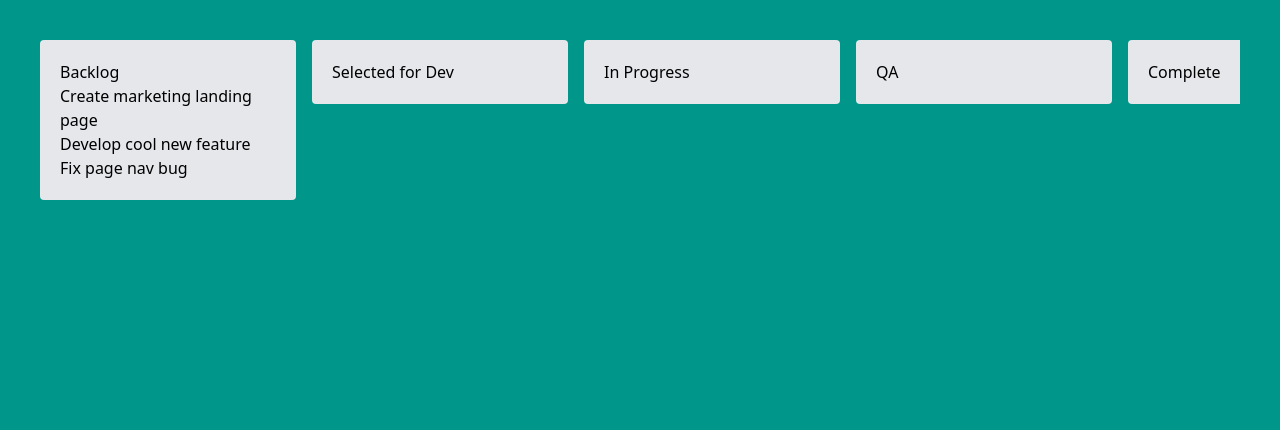
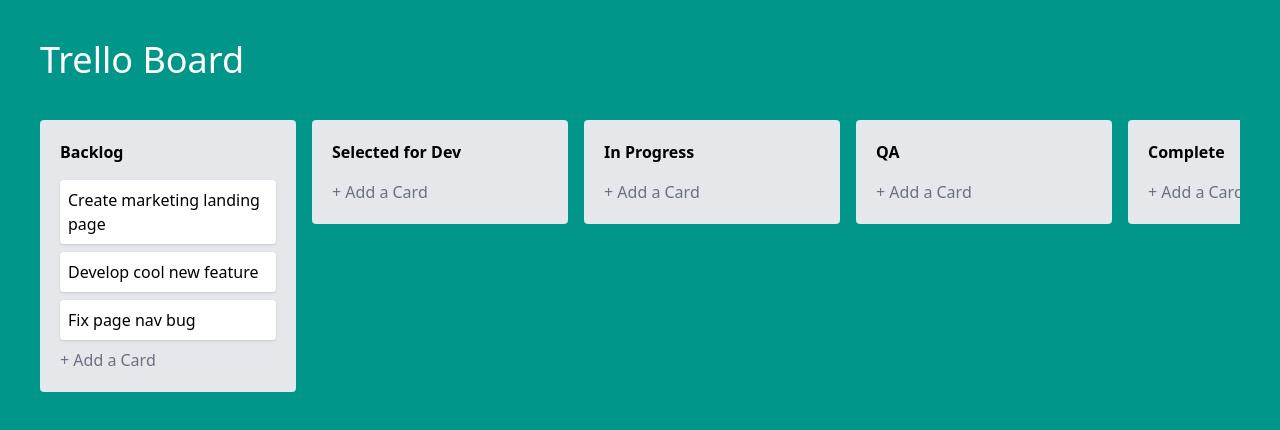
Before and after one commit to Guilherme-Ferreti/Trello-Board, a Nuxt app: page / in a window 1280 px wide. Shown: the top 430 px of the page. Built offline with nearby package versions, Linux system fonts and the light colour scheme.

Commit message:
feat: add TrelloBoardTask component and app title

```diff
--- a/app/app.vue
+++ b/app/app.vue
@@ -1,5 +1,6 @@
 <template>
   <div class="p-2.5 h-screen bg-teal-600 overflow-auto">
+    <h1 class="text-4xl text-white mb-2.5">Trello Board</h1>
     <TrelloBoard />
   </div>
 </template>
--- a/app/components/TrelloBoard.vue
+++ b/app/components/TrelloBoard.vue
@@ -5,15 +5,17 @@
       class="bg-gray-200 p-1.25 rounded min-w-16"
       :key="column.id"
     >
-      <header>{{ column.title }}</header>
-      <ul>
-        <li
+      <header class="font-bold mb-1">{{ column.title }}</header>
+      <div>
+        <TrelloBoardTask
           v-for="task in column.tasks"
           :key="task.id"
-        >
-          {{ task.title }}
-        </li>
-      </ul>
+          :task="task"
+        />
+        <footer>
+          <button class="text-gray-500">+ Add a Card</button>
+        </footer>
+      </div>
     </div>
   </div>
 </template>
--- /dev/null
+++ b/app/components/TrelloBoardTask.vue
@@ -0,0 +1,16 @@
+<template>
+  <div
+    class="bg-white p-0.5 mb-0.5 rounded shadow-sm max-w-full"
+    :title="task.createdAt.toLocaleDateString()"
+  >
+    <span>{{ task.title }}</span>
+  </div>
+</template>
+
+<script setup lang="ts">
+import type { Task } from '~/types';
+
+defineProps<{
+  task: Task;
+}>();
+</script>
```
